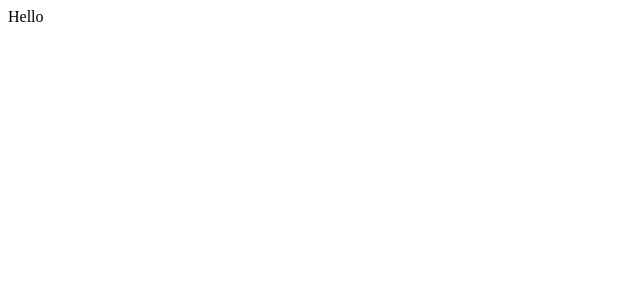
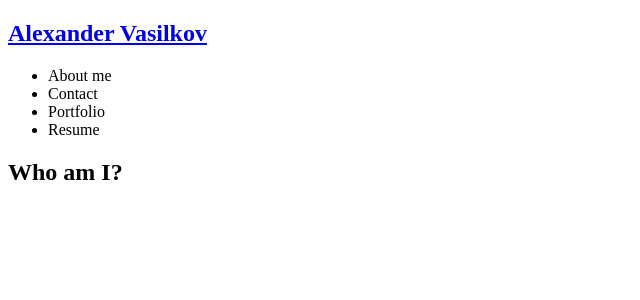
Before and after one commit to Alex2055/React-Portfolio-20, a React (Create React App) app: page / in a window 1280 px wide. Shown: the top 300 px of the page, without its empty margins (0-640 px from the left). Built offline with nearby package versions, Linux system fonts and the light colour scheme.

Commit message:
Header functionality set up

```diff
--- a/src/App.js
+++ b/src/App.js
@@ -1,12 +1,46 @@
 
-import React from 'react';
+import Contact from './components/Contact';
+import Resume from './components/Resume';
+import About from './components/About';
+import Nav from './components/Nav';
+import Portfolio from './components/Portfolio';
+import React, { useState } from 'react';
+
+
+
 function App() {
+
+    const [portfolioSelected, setPortfolioSelected] = useState(false);
+    const [contactSelected, setContactSelected] = useState(false);
+    const [resumeSelected, setResumeSelected] = useState(false);
 
     return (
         <div>
+            <Nav
+            resumeSelected={resumeSelected}
+            setResumeSelected={setResumeSelected}
+                contactSelected={contactSelected}
+                setContactSelected={setContactSelected}
+                portfolioSelected={portfolioSelected}
+                setPortfolioSelected={setPortfolioSelected}
+            ></Nav>
             <main>
                 <div>
-              Hello
+
+                    {portfolioSelected ? (
+                        <Portfolio></Portfolio>
+                    )
+
+                     : contactSelected ? (
+                       <Contact></Contact>
+
+                    )
+                    : resumeSelected ? (
+                        <Resume></Resume>
+
+                     ): <About></About>
+                        }
+
                 </div>
             </main>
         </div>
--- /dev/null
+++ b/src/components/About/index.js
@@ -0,0 +1,13 @@
+import React from 'react';
+// import coverImage from "../../assets/cover/cover-image.jpg";
+
+function About() {
+  return (
+    <section className="my-5">
+      <h1 id="about">Who am I?</h1>
+      {/* <img src={coverImage} className="my-2" style={{ width: "100%" }} alt="cover" /> */}
+    </section>
+  );
+}
+
+export default About;
--- /dev/null
+++ b/src/components/Contact/index.js
@@ -0,0 +1,13 @@
+import React from 'react';
+// import coverImage from "../../assets/cover/cover-image.jpg";
+
+function Contact() {
+  return (
+    <section className="my-5">
+      <h1 id="Contact">Est Contact</h1>
+      {/* <img src={coverImage} className="my-2" style={{ width: "100%" }} alt="cover" /> */}
+    </section>
+  );
+}
+
+export default Contact;
--- /dev/null
+++ b/src/components/Nav/index.js
@@ -0,0 +1,65 @@
+import React from 'react';
+function Nav(props) {
+
+    const {
+        resumeSelected,
+        setResumeSelected,
+        contactSelected,
+        setContactSelected,
+        portfolioSelected,
+        setPortfolioSelected
+    } = props;
+
+    return (
+        <header className="flex-row px-1">
+            <h2>
+                <a data-testid="link" href="/">
+                    Alexander Vasilkov
+          </a>
+            </h2>
+            <nav>
+                <ul className="flex-row">
+                <li>
+                    {/* <li className={`mx-2 ${contactSelected && 'navActive'}`}> */}
+                    <span onClick={() => {
+                        setResumeSelected(false)
+                        setPortfolioSelected(false)
+                        setContactSelected(false);
+                    }}>About me</span>
+                        {/* <span onClick={() => setContactSelected(true)}>Contact</span> */}
+                    </li>
+                    <li className="mx-2">
+                        {/* <a data-testid="about" href="#about" onClick={() => setContactSelected(false)}> */}
+                        <span onClick={() => {
+                            setResumeSelected(false)
+                            setPortfolioSelected(false)
+                            setContactSelected(true);
+                        }}>Contact</span>
+              {/* </a> */}
+                    </li>
+                    <li>
+                    {/* <li className={`mx-2 ${contactSelected && 'navActive'}`}> */}
+                    <span onClick={() => {
+                        setResumeSelected(false)
+                        setPortfolioSelected(true)
+                        setContactSelected(false);
+                    }}>Portfolio</span>
+                        {/* <span onClick={() => setContactSelected(true)}>Contact</span> */}
+                    </li>
+                    <li>
+                    {/* <li className={`mx-2 ${contactSelected && 'navActive'}`}> */}
+                    <span onClick={() => {
+                        setResumeSelected(true)
+                        setPortfolioSelected(false)
+                        setContactSelected(false);
+                    }}>Resume</span>
+                        {/* <span onClick={() => setContactSelected(true)}>Contact</span> */}
+                    </li>
+
+                </ul>
+            </nav>
+        </header>
+    );
+}
+
+export default Nav;
--- /dev/null
+++ b/src/components/Portfolio/index.js
@@ -0,0 +1,13 @@
+import React from 'react';
+// import coverImage from "../../assets/cover/cover-image.jpg";
+
+function Portfolio() {
+  return (
+    <section className="my-5">
+      <h1 id="Portfolio">Portfolio</h1>
+      {/* <img src={coverImage} className="my-2" style={{ width: "100%" }} alt="cover" /> */}
+    </section>
+  );
+}
+
+export default Portfolio;
--- /dev/null
+++ b/src/components/Resume/index.js
@@ -0,0 +1,13 @@
+import React from 'react';
+// import coverImage from "../../assets/cover/cover-image.jpg";
+
+function Resume() {
+  return (
+    <section className="my-5">
+      <h1 id="Resume">Resume</h1>
+      {/* <img src={coverImage} className="my-2" style={{ width: "100%" }} alt="cover" /> */}
+    </section>
+  );
+}
+
+export default Resume;
```
Lines whose indentation alone changed are shown as unchanged.
